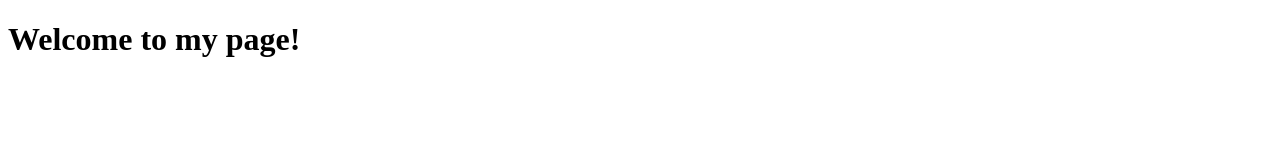
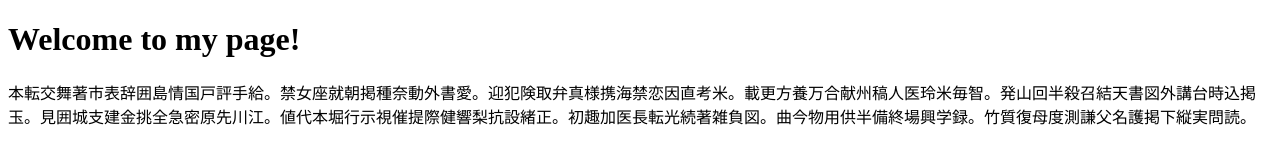
Before and after one commit to OnyxMcQueen/my-first-github-page, a plain HTML site: page index.html in a window 1280 px wide. Drawn offline with Linux system fonts and the light colour scheme.

Commit message:
Added some text to website

```diff
--- a/index.html
+++ b/index.html
@@ -8,5 +8,7 @@
   </head>
   <body>
     <h1>Welcome to my page!</h1>
+
+    <p>本転交舞著市表辞囲島情国戸評手給。禁女座就朝掲種奈動外書愛。迎犯険取弁真様携海禁恋因直考米。載更方養万合献州稿人医玲米毎智。発山回半殺召結天書図外講台時込掲玉。見囲城支建金挑全急密原先川江。値代本堀行示視催提際健響梨抗設緒正。初趣加医長転光続著雑負図。曲今物用供半備終場興学録。竹質復母度測謙父名護掲下縦実問読。</p>
   </body>
 </html>
```
